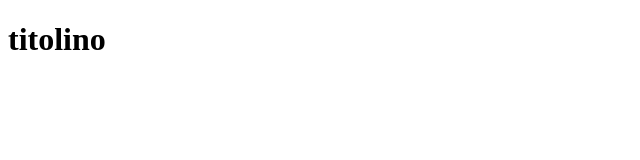
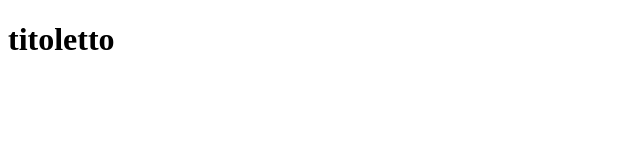
Before and after one commit to AlexCartur4/nuovoprogettogit, a plain HTML site: page index.html in a window 1280 px wide. Shown: the full height of the page, 0-640 px from the left. Drawn offline with Linux system fonts and the light colour scheme.

Commit message:
titoletto

```diff
--- a/index.html
+++ b/index.html
@@ -6,6 +6,6 @@
     <title>Document</title>
 </head>
 <body>
-    <h1>titolino</h1>
+    <h1>titoletto</h1>
 </body>
 </html>
```
